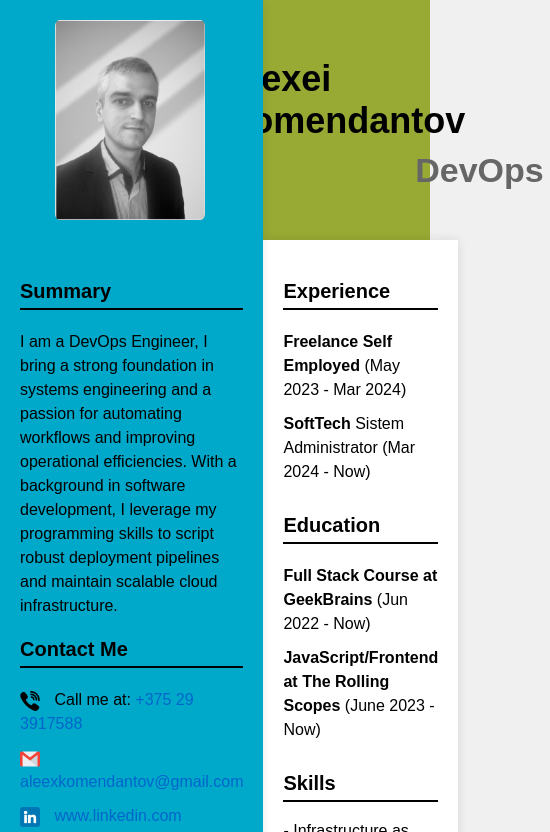
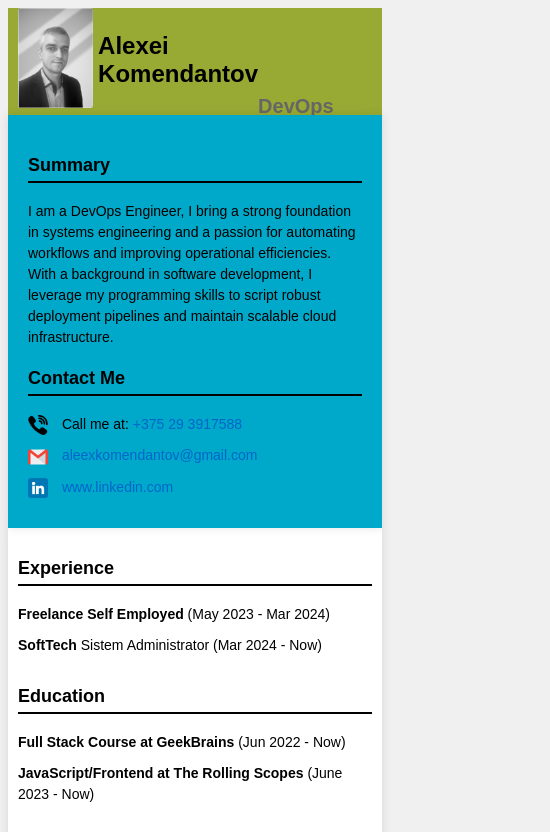
Before and after one commit to AlexKomandanto/CV-DevOps, a plain HTML site: page index.html in a window 390 px wide. Shown: the top 832 px of the page, 550 px wide, since content can reach past the window. Drawn offline with Linux system fonts and the light colour scheme.

Commit message:
add media queries

```diff
--- a/css/style.css
+++ b/css/style.css
@@ -3,7 +3,7 @@ body {
     box-sizing: border-box;
     font-family: Arial, sans-serif;
     background-color: #f0f0f0;
-    margin: 0;
+    margin: 0, auto;
     padding: 0;
     display: flex;
     flex-direction: column;
@@ -115,3 +115,78 @@ a {
 a:hover {
     text-decoration: underline;
 }
+
+
+/* Media Queries */
+@media (max-width: 768px) {
+
+    body{
+        width: auto;
+    }
+
+    .header{
+        padding: 0;
+    }
+
+    .header-text h1 {
+        font-size: 28px;
+    }
+
+    .header-text h2 {
+        font-size: 24px;
+        margin: 9px 6px 3px 50px;
+    }
+
+    .profile-photo {
+        width: 100px;
+        height: 120px;
+        margin-left: 15px;
+        margin-right: 10px;
+    }
+
+    .content_conteiner {
+        flex-direction: column;
+        width: auto;
+    }
+
+    .container_left {
+        margin-top: 0;
+        padding-top: 20px;
+        flex-basis: auto;
+    }
+}
+
+@media (max-width: 480px) {
+
+    .header-text{
+        margin: 24px 50px 0 0;
+    }
+
+    .header-text h1 {
+        font-size: 24px;
+    }
+
+    .header-text h2 {
+        font-size: 20px;
+        margin: 7px 0px -3px 160px;
+    }
+
+    .profile-photo {
+        width: 80px;
+        height: 100px;
+        margin-left: 10px;
+        margin-right: 5px;
+    }
+
+    .container_right {
+        padding: 10px;
+    }
+
+    h3 {
+        font-size: 18px;
+    }
+
+    p {
+        font-size: 14px;
+    }
+}
```
